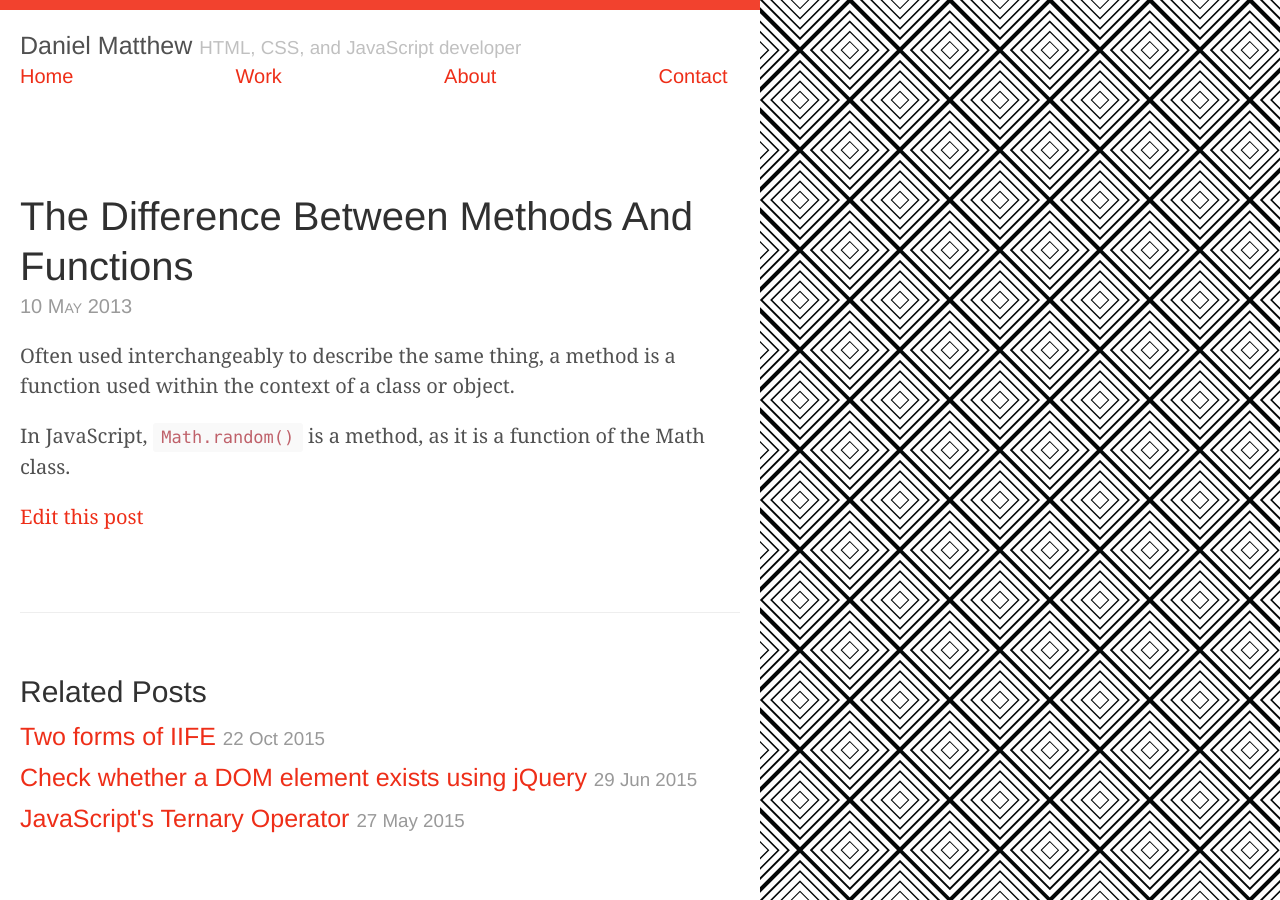
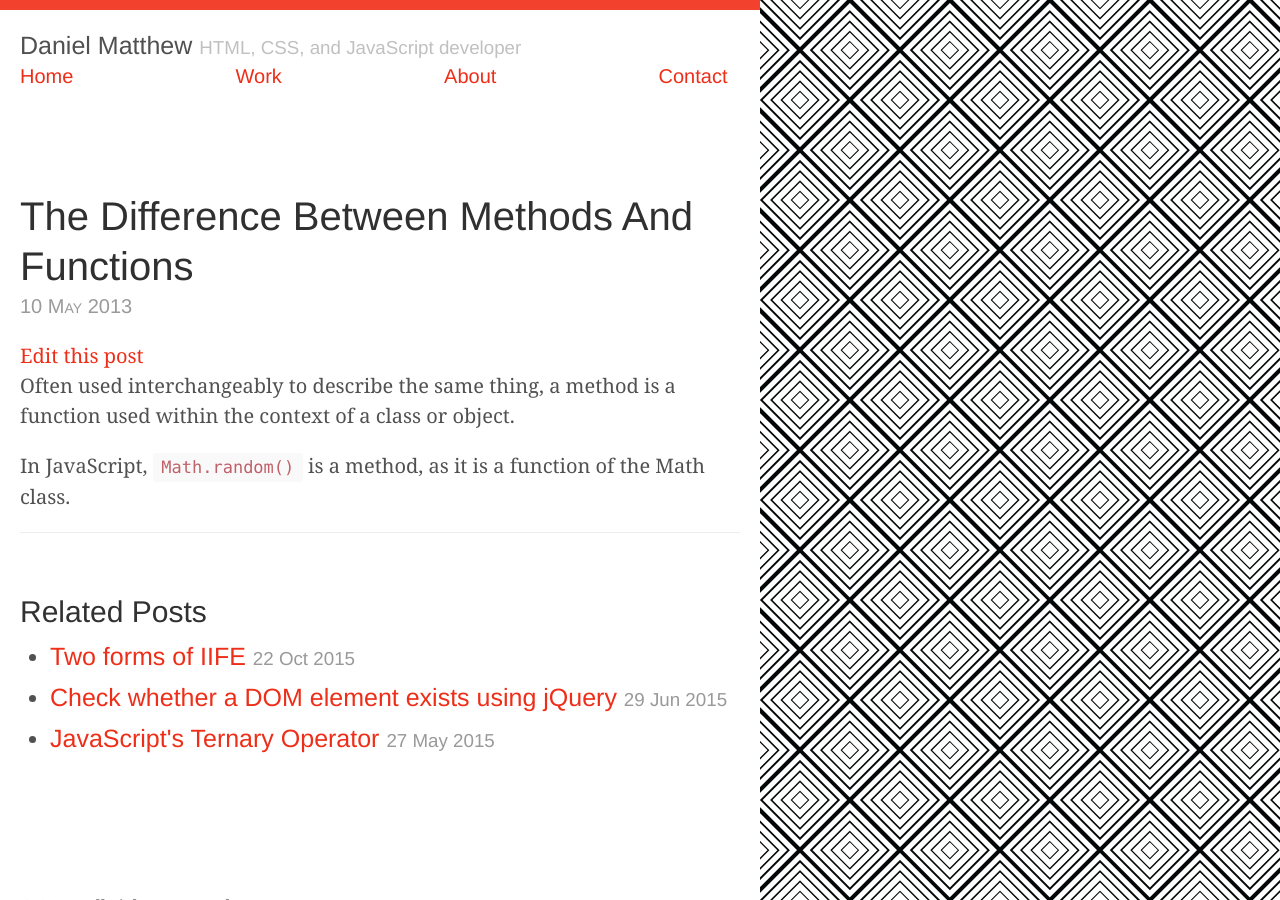
Before and after one commit to danielmatthew/website, a Jekyll site: the page built from _posts/2013-05-10-methods-and-functions.md, in a window 1280 px wide. Built offline with Jekyll 4.4.1, drawn with Linux system fonts in a browser that asks for light colours.

Commit message:
Update post markup

```diff
--- a/_layouts/post.html
+++ b/_layouts/post.html
@@ -2,22 +2,22 @@
 layout: default
 ---
 
-<div class="post">
+<article class="post">
+  <header>
     <h1 class="post-title">{{ page.title }}</h1>
-  <span class="post-date">{{ page.date | date_to_string }}</span>
+    <span class="post-date" datetime="{{ page.date | date_to_string }}">{{ page.date | date_to_string }}</span>
+    <a href="{{ site.github_repo_url }}edit/master/{{ path }}">Edit this post</a>
+  </header>
     {% if post.url %}
     {% assign path = post.path %}
+
     {% else %}
       {% assign path = page.path %}
     {% endif %}
 
     {{ content }}
 
-  <a href="{{ site.github_repo_url }}edit/master/{{ path }}">Edit this post</a>
-</div>
-
-
-<div class="related">
+  <footer class="related">
     <h2>Related Posts</h2>
     <ul class="related-posts">
       {% for post in site.related_posts limit:3 %}
@@ -31,4 +31,5 @@
         </li>
       {% endfor %}
     </ul>
-</div>
+  </footer>
+</article>
```
Lines whose indentation alone changed are shown as unchanged.
